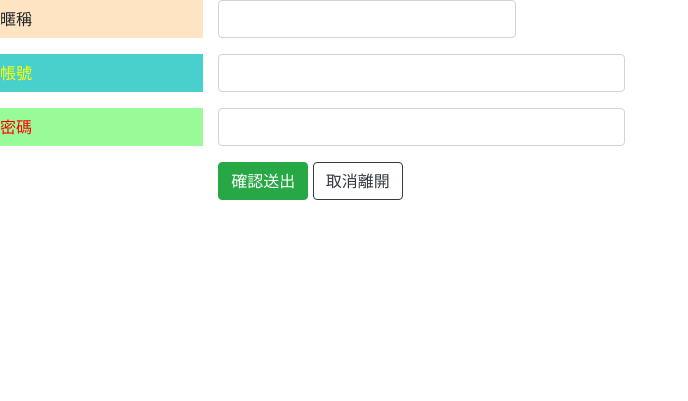
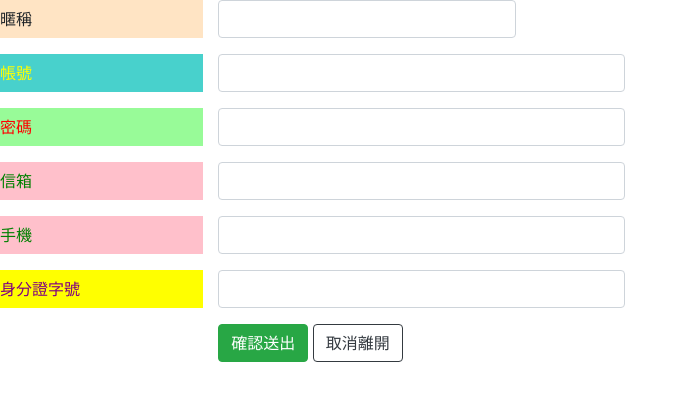
Before and after one commit to harry-guava/PID-Assignment, a PHP site: page /register.php in a window 1280 px wide. Shown: the top 401 px of the page, without its empty margins (0-688 px from the left). Run offline with PHP 8.4, Linux system fonts and the light colour scheme.

Commit message:
申請帳號密碼限制

```diff
--- a/buylist.php
+++ b/buylist.php
@@ -6,7 +6,7 @@ $serverId = $_SESSION["serverId"];
 $tabnum = $_SESSION["tabnum"];
 //var_dump($_SESSION["serverId"]) ;
 //echo $serverId;
-echo $memberId;
+//echo $memberId;
 if ($serverId == 0) {
   $sqll = "select listnumber from orderlist where memberId = $memberId";
 
--- a/index.php
+++ b/index.php
@@ -12,7 +12,7 @@ if (isset($_SESSION["userName"])) {
 //echo $_SESSION["serverId"];
 ///商品清單
 //echo $user;
-echo $_SESSION["memberId"];
+//echo $_SESSION["memberId"];
 $sql = "select * from res";
 $result = mysqli_query($link, $sql);
 $add = mysqli_query($link, $sql);
--- a/register.php
+++ b/register.php
@@ -5,15 +5,19 @@ if(isset($_POST["addsub"]))
     $adus = $_POST["addacc"];
     $adpswd = $_POST["addpswd"];
     $adname = $_POST["addname"];
+    $ademail = $_POST["addemail"];
+    $adiden = $_POST["addiden"];
     if(trim(($adname&&$adus&&$adpswd)!=""))
     {
         $_SESSION["adname"]= $adname;
-        $_SESSION["addacc"]= $addacc;
-        $_SESSION["addpswd"]= $addpswd;
+        $_SESSION["addacc"]= $adus;
+        $_SESSION["addpswd"]= $adpswd;
+        $_SESSION["ademail"] = $ademail;
+        $_SESSION["addien"] = $adiden;
         require("connect.php");
         $sql = <<<add
-         insert into member (`muse`,paswd,`username`) values
-         ('$adus','$adpswd','$adname');
+         insert into member (`muse`,paswd,`username`,`email`,`iden`) values
+         ('$adus','$adpswd','$adname','$ademail','$adiden');
         add;
         mysqli_query($link,$sql);
 
@@ -51,7 +55,7 @@ if(isset($_POST["cancel"]))
 
 <form method = "post">
   <div class="form-group row">
-    <label for="text2" class="col-2 col-form-label" style="background-color:#FFE4C4">暱稱</label>
+    <label for="text1" class="col-2 col-form-label" style="background-color:#FFE4C4">暱稱</label>
     <div class="col-3">
       <input id="addname" name="addname" type="text" class="form-control">
     </div>
@@ -65,9 +69,27 @@ if(isset($_POST["cancel"]))
     </div>
   </div>
   <div class="form-group row">
-    <label for="text1" class="col-2 col-form-label" style="color:red;background-color:#98FB98">密碼</label>
+    <label for="text3" class="col-2 col-form-label" style="color:red;background-color:#98FB98">密碼</label>
     <div class="col-4 ">
       <input id="addpswd" name="addpswd" type="text" class="form-control">
+    </div>
+  </div>
+  <div class="form-group row">
+    <label for="text4" class="col-2 col-form-label" style="color:green;background-color:pink">信箱</label>
+    <div class="col-4 ">
+      <input id="addemail" name="addemail" pattern="\w*([.-]\w)*@\w+([.-]\w+)+" type="text" class="form-control">
+    </div>
+  </div>
+  <div class="form-group row">
+    <label for="text5" class="col-2 col-form-label" style="color:green;background-color:pink">手機</label>
+    <div class="col-4 ">
+      <input id="addphone" name="addphone" pattern="[09]\d{8}" maxlength="10" type="text" class="form-control">
+    </div>
+  </div>
+  <div class="form-group row">
+    <label for="text6" class="col-2 col-form-label" style="color:purple;background-color:yellow">身分證字號</label>
+    <div class="col-4 ">
+      <input id="addiden" name="addiden" type="text" pattern="[A-Z][12]\d{8}" maxlength="10" class="form-control">
     </div>
   </div>
   <div class="form-group row">
```
Also changed, not shown: addres.php (+11 -5 lines), database.sql (+5 -2 lines).
